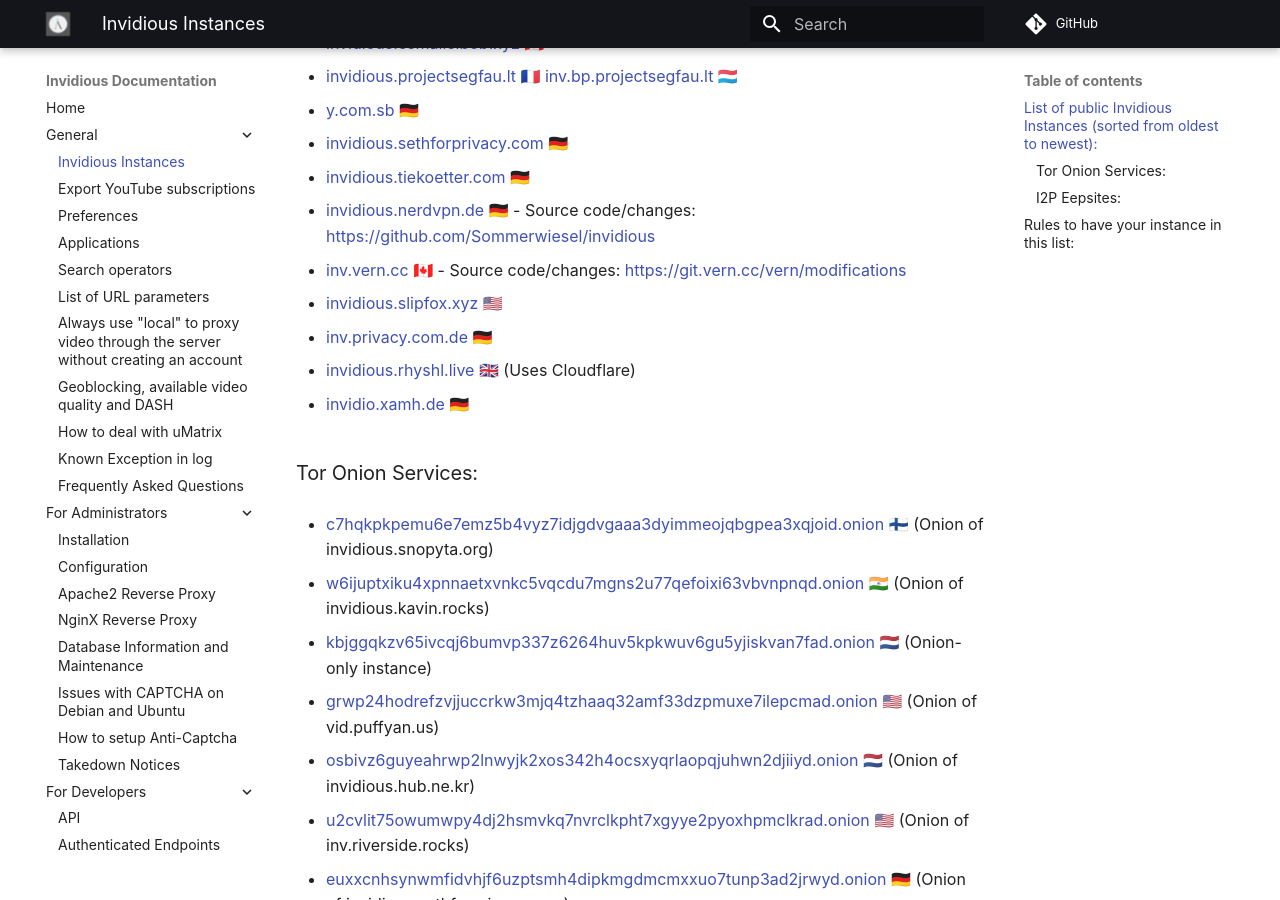
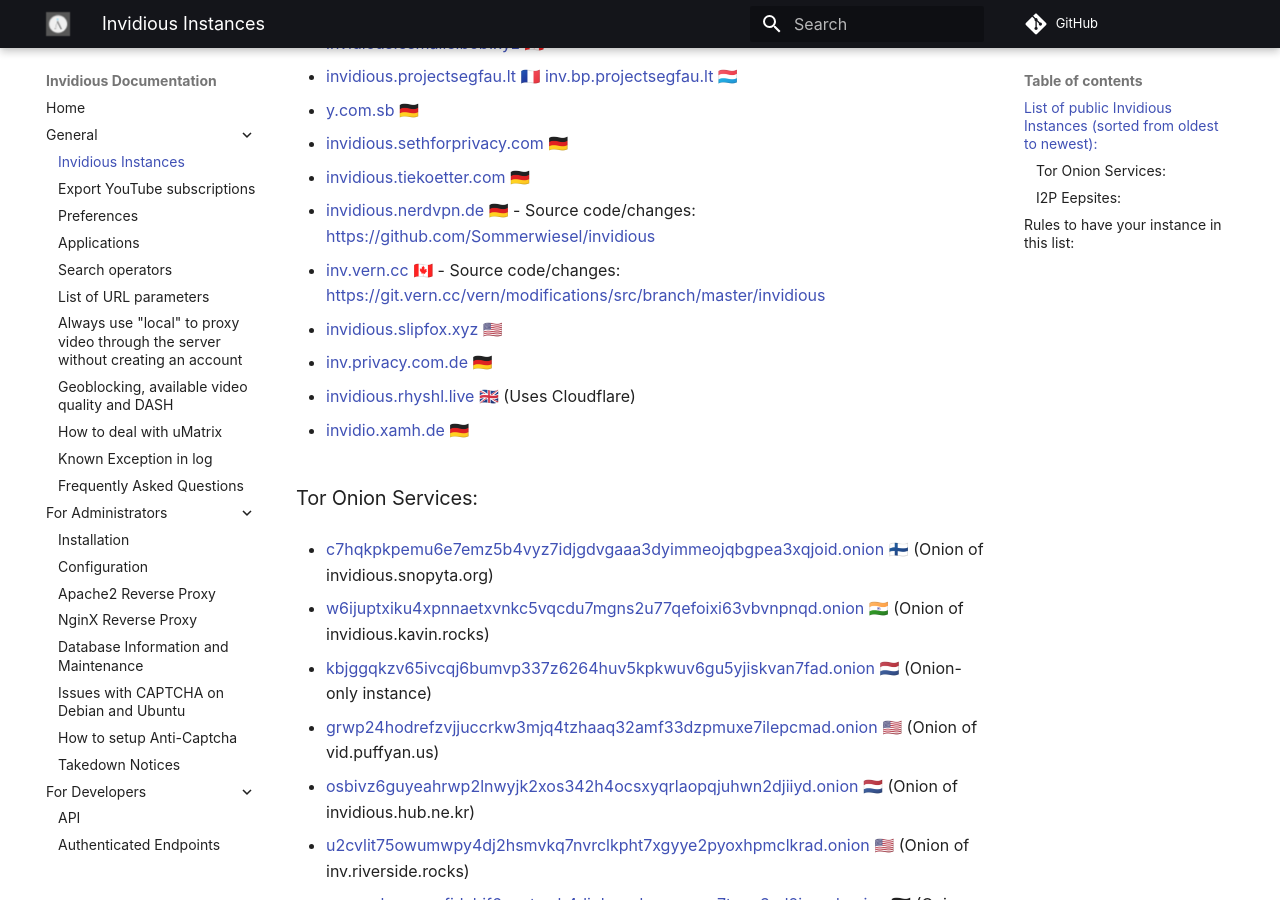
Before and after one commit to iv-org/documentation, an MkDocs documentation site: the page built from docs/instances.md, in a window 1280 px wide and 900 px high, scrolled down 777 px. Built offline with MkDocs 1.6.1 and Material for MkDocs 9.7.7, drawn with Linux system fonts in a browser that asks for light colours; comment, search, counter and statistics services are not loaded; some of the changed lines change nothing that is shown.

Commit message:
Link to the directory instead of repo

```diff
--- a/docs/instances.md
+++ b/docs/instances.md
@@ -38,7 +38,7 @@
 
 * [invidious.nerdvpn.de](https://invidious.nerdvpn.de) 🇩🇪 - Source code/changes: https://github.com/Sommerwiesel/invidious
 
-* [inv.vern.cc](https://inv.vern.cc) 🇨🇦 - Source code/changes: https://git.vern.cc/vern/modifications
+* [inv.vern.cc](https://inv.vern.cc) 🇨🇦 - Source code/changes: https://git.vern.cc/vern/modifications/src/branch/master/invidious
 
 * [invidious.slipfox.xyz](https://invidious.slipfox.xyz) 🇺🇸
 
```
